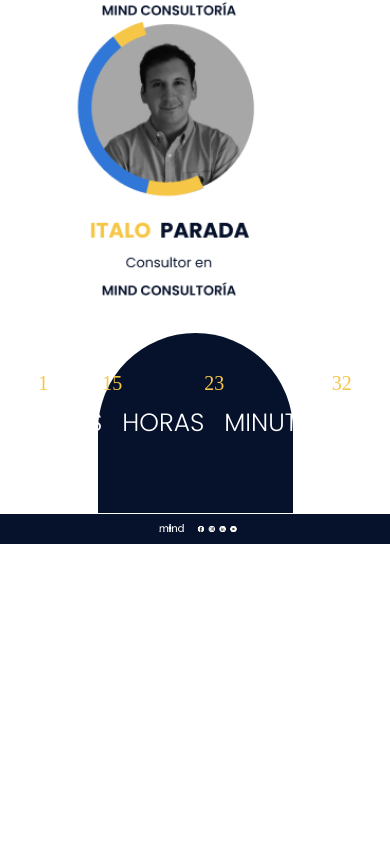
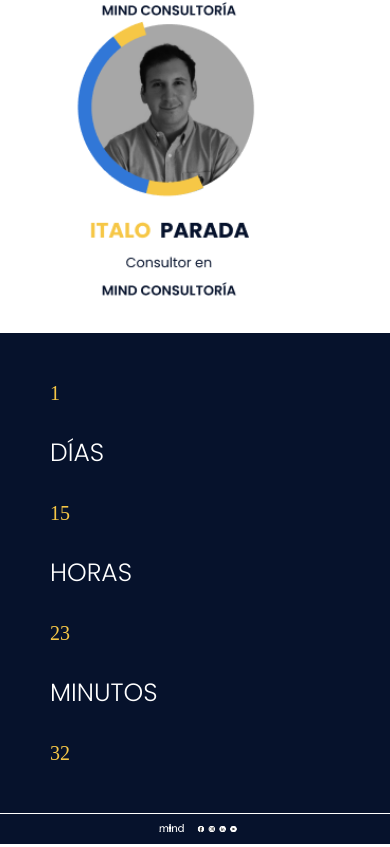
Before and after one commit to macarenasaez/LANDIG, a plain HTML site: page src/index.html in a window 390 px wide. Shown: the part 2905-3752 px from the top of the page. Before the commit the page ends 3452 px from the top, so only its background shows below. Drawn offline with Linux system fonts and the light colour scheme.

Commit message:
actualizando

```diff
--- a/src/CSS/style.css
+++ b/src/CSS/style.css
@@ -243,6 +243,19 @@ justify-content: center;
 		display: none;
 	}
 
+	.time-clock{
+	flex-direction: column;
+	width: 100%;
+    height: auto;
+    border-radius: 0;
+    padding: 50px;
+
+	}
+
+	.conte-clock{
+		border-bottom: none;
+	}
+
 
 
 
```
